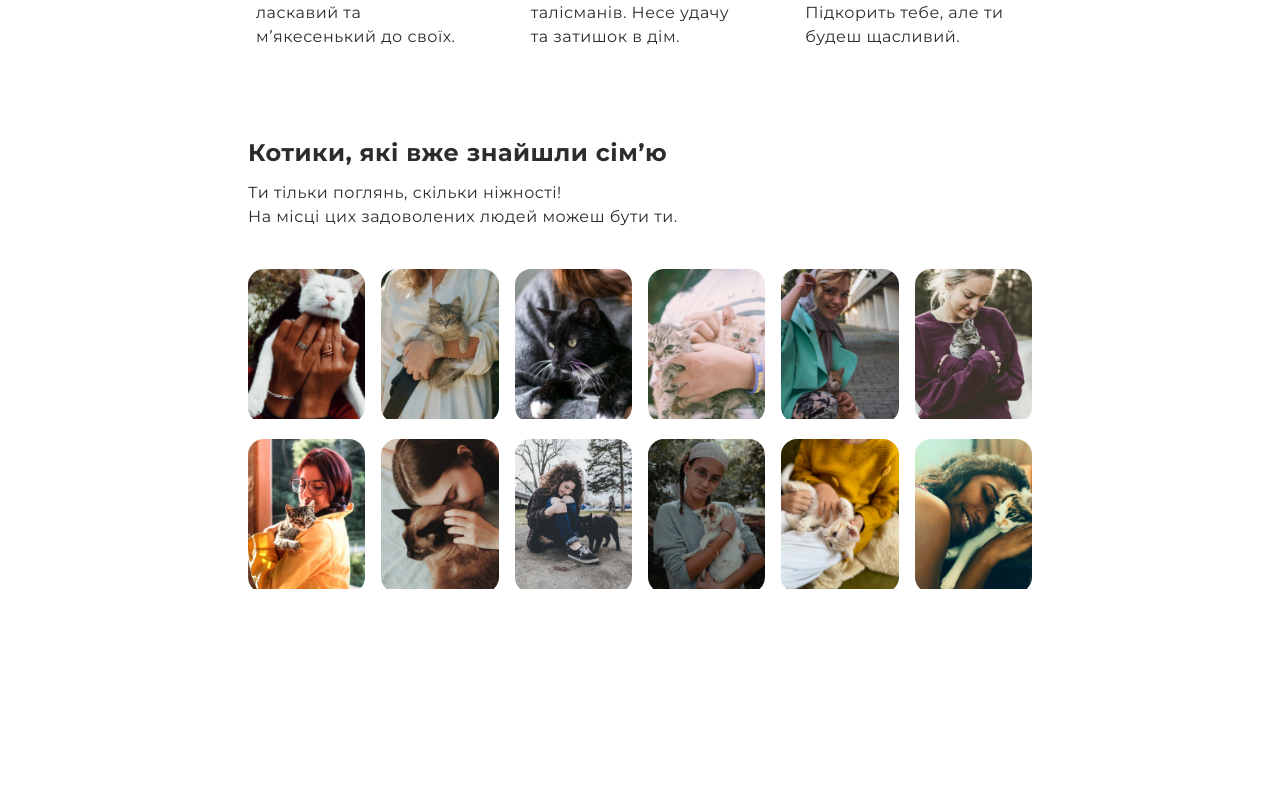
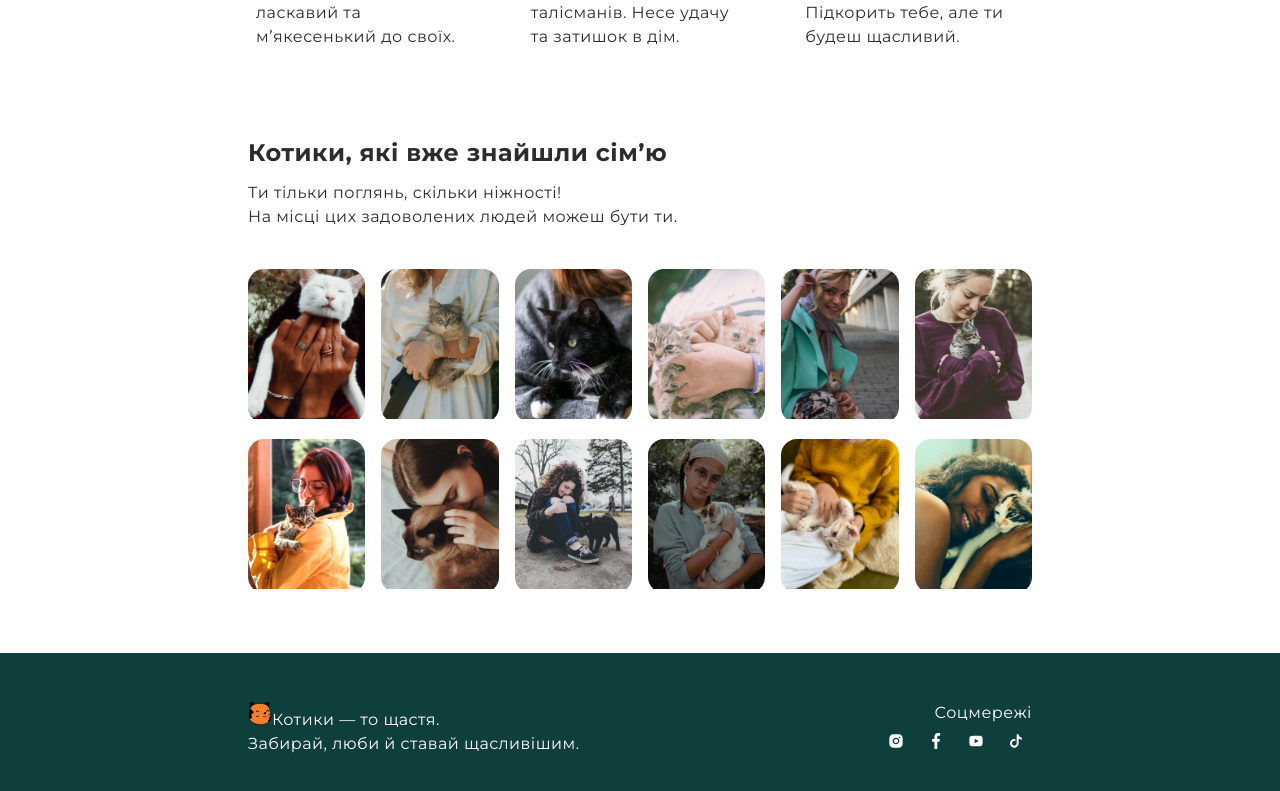
Before and after one commit to IrinaChoulgan/cats, a React (Create React App) app: page / in a window 1280 px wide. Shown: the part 1059-1850 px from the top of the page. Before the commit the page ends 1652 px from the top, so only its background shows below. Built offline with nearby package versions, Linux system fonts and the light colour scheme; the HTML template or start-up script is replaced by a standard one.

Commit message:
add footer with styles

```diff
--- a/src/App.js
+++ b/src/App.js
@@ -1,13 +1,16 @@
-import { Header, Container, Hero, Cats, Gallery } from './components';
+import { Header, Container, Hero, Cats, Gallery, Footer } from './components';
 
 function App() {
   return (
+    <>
       <Container>
         <Header />
         <Hero />
         <Cats />
         <Gallery />
       </Container>
+      <Footer />
+    </>
   );
 }
 
--- /dev/null
+++ b/src/components/Footer/Footer.js
@@ -0,0 +1,113 @@
+import React from 'react';
+import styled from 'styled-components';
+import Container from '../Container/Container';
+import icons from '../../assets/icons.svg';
+import Logo from '../../assets/cat.png';
+
+const FooterSection = styled.footer`
+  margin-top: 60px;
+  padding-top: 48px;
+  padding-bottom: 48px;
+  background-color: #0f3f3c;
+`;
+
+const FooterContainer = styled.div`
+  display: flex;
+  justify-content: space-between;
+  align-items: center;
+`;
+
+const FooterText = styled.p`
+  line-height: 24px;
+  letter-spacing: 0.5px;
+  color: #ffffff;
+`;
+
+const SocialLinks = styled.ul`
+  display: flex;
+  gap: 8px;
+`;
+
+const SocialIcon = styled.svg`
+  width: 16px;
+  height: 16px;
+  fill: #ffffff;
+`;
+
+const SocialLink = styled.a`
+  display: flex;
+  justify-content: center;
+  align-items: center;
+  width: 32px;
+  height: 32px;
+  border-radius: 50%;
+
+  &:hover {
+    background-color: #ffffff;
+  }
+  &:hover {
+    ${SocialIcon} {
+      fill: #f07f2e;
+    }
+  }
+`;
+
+const SocialText = styled.p`
+  line-height: 24px;
+  letter-spacing: 0.5px;
+  color: #ffffff;
+  text-align: right;
+`;
+
+const Footer = () => {
+  return (
+    <FooterSection>
+      <Container>
+        <FooterContainer>
+          <FooterText>
+            <img src={Logo} alt="логотип сайту" width="24" height="24" />
+            Котики — то щастя. <br />
+            Забирай, люби й ставай щасливішим.
+          </FooterText>
+
+          <section class="social">
+            <SocialText>Соцмережі</SocialText>
+
+            <SocialLinks>
+              <li>
+                <SocialLink href="">
+                  <SocialIcon>
+                    <use xlinkHref={`${icons}#icon-instagram`} />
+                  </SocialIcon>
+                </SocialLink>
+              </li>
+              <li>
+                <SocialLink href="">
+                  <SocialIcon>
+                    <use xlinkHref={`${icons}#icon-facebook`}></use>
+                  </SocialIcon>
+                </SocialLink>
+              </li>
+              <li>
+                <SocialLink href="">
+                  <SocialIcon>
+                    <use xlinkHref={`${icons}#icon-youtube`} />
+                  </SocialIcon>
+                </SocialLink>
+              </li>
+              <li>
+                <SocialLink href="">
+                  <SocialIcon>
+                    <use xlinkHref={`${icons}#icon-tiktok`} />
+                  </SocialIcon>
+                </SocialLink>
+              </li>
+            </SocialLinks>
+          </section>
+        </FooterContainer>
+      </Container>
+    </FooterSection>
+  );
+};
+
+export default Footer;
--- a/src/components/index.js
+++ b/src/components/index.js
@@ -3,5 +3,6 @@ import Container from './Container/Container';
 import Hero from './Hero/Hero';
 import Cats from './Cats/Cats';
 import Gallery from './Gallery/Gallery';
+import Footer from './Footer/Footer';
 
-export { Header, Container, Hero, Cats, Gallery };
+export { Header, Container, Hero, Cats, Gallery, Footer };
```
Also changed, not shown: src/assets/icons.svg (added). Lines whose indentation alone changed are shown as unchanged.
